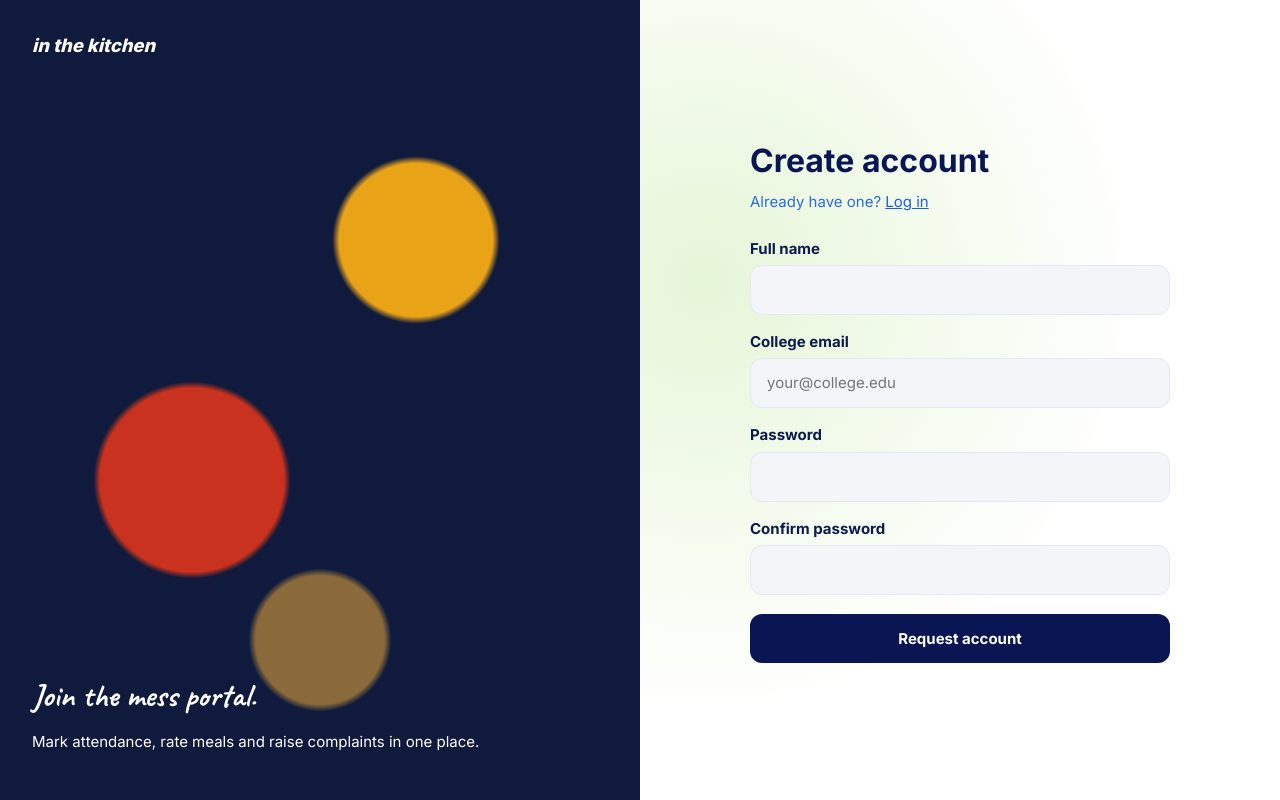
After one commit to Chaitali2508/smart-mess, a Flask app: page /signup in a window 1280 px wide. The commit adds this page. Run offline with Flask 3, Linux system fonts and the light colour scheme.

Commit message:
Add sign-up with admin approval and password hashing

```diff
--- a/app.py
+++ b/app.py
@@ -3,6 +3,7 @@ from datetime import datetime
 from functools import wraps
 from flask import Flask, render_template, request, redirect, session, jsonify, url_for
 from pymongo import MongoClient
+from werkzeug.security import generate_password_hash, check_password_hash
 
 app = Flask(__name__)
 app.secret_key = "change-me"
@@ -10,7 +11,7 @@ db = MongoClient("mongodb://localhost:27017")["smart_mess"]
 
 NAV = {
  "student": [("dashboard","Dashboard"),("attendance","Attendance"),("reviews","Reviews"),("menu","Weekly Menu"),("nutrition","Nutrition"),("profile","Profile")],
- "admin": [("dashboard","Dashboard"),("crowd","Crowd Analytics"),("waste","Food Waste"),("complaints","Complaints"),("menu","Menu Management"),("ai","AI Insights")],
+ "admin": [("dashboard","Dashboard"),("approvals","Approvals"),("crowd","Crowd Analytics"),("waste","Food Waste"),("complaints","Complaints"),("menu","Menu Management"),("ai","AI Insights")],
 }
 
 @app.context_processor
@@ -35,12 +36,49 @@ def landing():
 def login():
     if request.method == "POST":
         role = request.form["role"]
-        u = db.users.find_one({"email": request.form["email"], "password": request.form["password"], "role": role})  # TODO: hash passwords
-        if u:
+        u = db.users.find_one({"email": request.form["email"].strip().lower(), "role": role})
+        if u and check_password_hash(u["password"], request.form["password"]):
+            if u.get("status", "approved") != "approved":
+                return render_template("login.html", error="Your account is waiting for admin approval.", role=role)
             session.update(user=u["email"], role=role, name=u.get("name", "there"))
             return redirect(url_for(role, page_name="dashboard"))
         return render_template("login.html", error="Email or password is incorrect.", role=role)
     return render_template("login.html", role=request.args.get("role", "student"))
+
+@app.route("/signup", methods=["GET", "POST"])
+def signup():
+    if request.method == "POST":
+        name = request.form["name"].strip()
+        email = request.form["email"].strip().lower()
+        pw, pw2 = request.form["password"], request.form["confirm"]
+        err = None
+        if len(pw) < 6:
+            err = "Password must be at least 6 characters."
+        elif pw != pw2:
+            err = "Passwords do not match."
+        elif db.users.find_one({"email": email}):
+            err = "This email is already registered."
+        if err:
+            return render_template("signup.html", error=err, name=name, email=email)
+        db.users.insert_one({"name": name, "email": email, "password": generate_password_hash(pw),
+                             "role": "student", "status": "pending", "created": datetime.now()})
+        return render_template("signup.html", done=True)
+    return render_template("signup.html")
+
+@app.route("/admin/approvals")
+@need("admin")
+def approvals():
+    users = list(db.users.find({"role": "student", "status": "pending"}).sort("created", -1))
+    return render_template("admin_approvals.html", active="approvals", users=users)
+
+@app.post("/admin/approvals/<action>/<email>")
+@need("admin")
+def approval_action(action, email):
+    if action == "approve":
+        db.users.update_one({"email": email, "status": "pending"}, {"$set": {"status": "approved"}})
+    elif action == "reject":
+        db.users.delete_one({"email": email, "status": "pending"})
+    return redirect(url_for("approvals"))
 
 @app.route("/logout")
 def logout():
--- /dev/null
+++ b/check.py
@@ -0,0 +1,4 @@
+from pymongo import MongoClient
+db = MongoClient("mongodb://localhost:27017")["smart_mess"]
+for u in db.users.find():
+    print(u.get("email"), "|", u.get("role"), "|", u.get("status"), "|", str(u.get("password"))[:12])
--- a/seed.py
+++ b/seed.py
@@ -1,8 +1,9 @@
 from pymongo import MongoClient
+from werkzeug.security import generate_password_hash
 db = MongoClient("mongodb://localhost:27017")["smart_mess"]
 db.users.delete_many({"email": {"$in": ["student@college.edu", "admin@college.edu"]}})
 db.users.insert_many([
-    {"email": "student@college.edu", "password": "1234", "role": "student", "name": "Chaitali"},
-    {"email": "admin@college.edu", "password": "admin", "role": "admin", "name": "Admin"},
+    {"email": "student@college.edu", "password": generate_password_hash("1234"), "role": "student", "name": "Chaitali", "status": "approved"},
+    {"email": "admin@college.edu", "password": generate_password_hash("admin"), "role": "admin", "name": "Admin", "status": "approved"},
 ])
 print("Test users added")
--- a/templates/landing.html
+++ b/templates/landing.html
@@ -2,12 +2,12 @@
 {% block body %}
 <nav class="top"><a class="brand" href="/">in the kitchen</a>
   <a class="l" href="#features">Features</a><a class="l" href="#how">How It Works</a><a class="l" href="#faq">FAQ</a>
-  <a class="l" href="{{ url_for('login') }}">login</a><a class="btn" href="{{ url_for('login') }}">sign up</a></nav>
+  <a class="l" href="{{ url_for('login') }}">login</a><a class="btn" href="{{ url_for('signup') }}">sign up</a></nav>
 <section class="hero">
   <div><span class="chip">trusted by 500+ students</span>
     <h1>woh bhi aaj dhur hai, joh kabhi 🍛</h1>
     <p class="sub" style="font-size:1.1rem">Smart mess demand &amp; analytics for university students and hostel administrators.</p>
-    <div class="cta"><a class="btn" href="{{ url_for('login') }}">Get Started</a>
+    <div class="cta"><a class="btn" href="{{ url_for('signup') }}">Get Started</a>
       <a class="btn out" href="{{ url_for('login', role='student') }}">Student Login</a>
       <a class="btn soft" href="{{ url_for('login', role='admin') }}">Admin Login</a></div></div>
   <div class="card"><div class="meal" style="border:0"><b>Today's Mess</b><span class="tag">Open</span></div>
--- a/templates/login.html
+++ b/templates/login.html
@@ -5,7 +5,7 @@
   <div class="art"><a class="brand" href="/">in the kitchen</a>
     <div><h2>Where every meal tells a story.</h2><p>Track your mess attendance, rate food, and never miss a menu update.</p></div></div>
   <div class="formside"><form class="form" method="post">
-    <h1>Welcome Back!</h1><p class="sub">Don't have an account? <a href="#">Sign Up</a></p>
+    <h1>Welcome Back!</h1><p class="sub">Don't have an account? <a href="{{ url_for('signup') }}">Sign Up</a></p>
     <input type="hidden" name="role" id="role" value="{{ role }}">
     <div class="seg"><button type="button" data-r="student" class="{{ 'on' if role=='student' }}">Student</button>
       <button type="button" data-r="admin" class="{{ 'on' if role=='admin' }}">Admin</button></div>
--- /dev/null
+++ b/templates/signup.html
@@ -0,0 +1,25 @@
+{% extends "base.html" %}
+{% block title %}Sign up · in the kitchen{% endblock %}
+{% block body %}
+<div class="split">
+  <div class="art"><a class="brand" href="/">in the kitchen</a>
+    <div><h2>Join the mess portal.</h2><p>Mark attendance, rate meals and raise complaints in one place.</p></div></div>
+  <div class="formside">
+  {% if done %}
+    <div class="form"><h1>Request sent 🎉</h1>
+      <p class="sub">An admin will review your account. You can log in once it is approved.</p>
+      <a class="btn" href="{{ url_for('login') }}">Back to login</a></div>
+  {% else %}
+  <form class="form" method="post">
+    <h1>Create account</h1><p class="sub">Already have one? <a href="{{ url_for('login') }}">Log in</a></p>
+    <label for="name">Full name</label><input id="name" name="name" value="{{ name or '' }}" required>
+    <label for="email">College email</label><input id="email" name="email" type="email" value="{{ email or '' }}" placeholder="your@college.edu" required>
+    <label for="pw">Password</label><input id="pw" name="password" type="password" minlength="6" required>
+    <label for="cf">Confirm password</label><input id="cf" name="confirm" type="password" required>
+    {% if error %}<div class="msg">{{ error }}</div>{% endif %}
+    <button class="btn block" style="margin-top:1.2rem">Request account</button>
+  </form>
+  {% endif %}
+  </div>
+</div>
+{% endblock %}
```
Also changed, not shown: templates/admin_approvals.html (added, +13 -0 lines), README.md, 1 other file.
